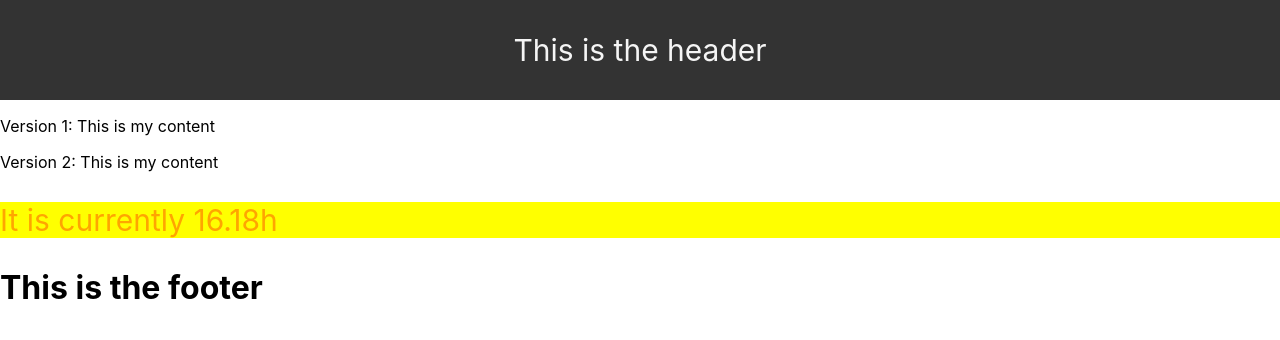
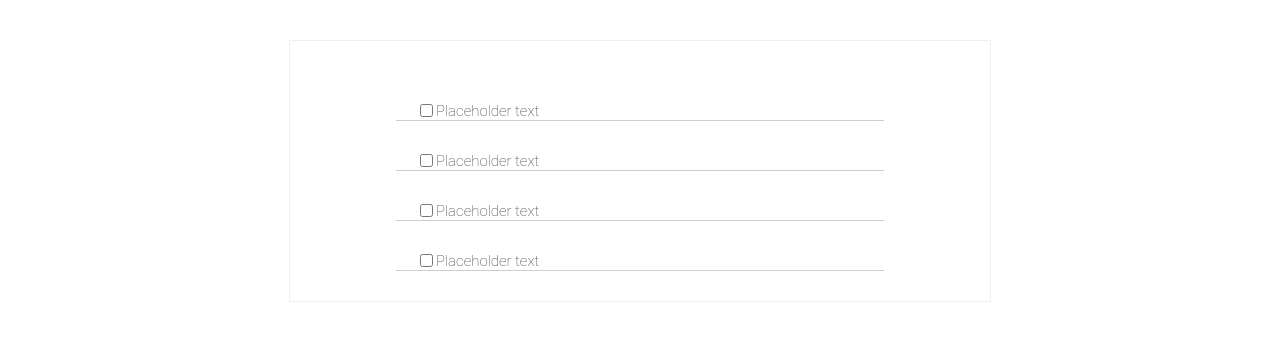
Before and after one commit to SuzanneNL/learn-react, a React (Create React App) app in the folder my-app/: page / in a window 1280 px wide. Shown: the top 340 px of the page. Built offline with nearby package versions, Linux system fonts and the light colour scheme.

Commit message:
Create to do app, with a bit of styling

```diff
--- /dev/null
+++ b/my-app/src/ToDoApp.js
@@ -0,0 +1,15 @@
+import React from 'react';
+import ToDoItem from './components/ToDoItem'
+
+function ToDoApp () {
+	return (
+		<div className="to-do-list">
+			<ToDoItem />
+            <ToDoItem />
+            <ToDoItem />
+            <ToDoItem />
+		</div>
+	)
+}
+
+export default ToDoApp
--- /dev/null
+++ b/my-app/src/components/ToDoItem.js
@@ -0,0 +1,12 @@
+import React from 'react';
+
+function ToDoItem () {
+	return (
+		<div className="to-do-item">
+			<input type="checkbox" />
+			<span>Placeholder text</span>
+		</div>
+	)
+}
+
+export default ToDoItem
--- a/my-app/src/index.css
+++ b/my-app/src/index.css
@@ -23,3 +23,29 @@ code {
   justify-content: center;
   align-items: center;
 }
+
+.to-do-list {
+  background-color: white;
+  margin: auto;
+  width: 50%;
+  display: flex;
+  flex-direction: column;
+  align-items: center;
+  border: 1px solid #efefef;
+  box-shadow:#3330 1px 1px rgba(0,0,0,0.15);
+  padding: 30px;
+  margin-top: 40px;
+}
+
+.to-do-item {
+  display: flex;
+  justify-content: flex-start;
+  align-items: center;
+  padding: 30px 20px 0;
+  width: 70%;
+  border-bottom: 1px solid #cecece;
+  font-family: Roboto, sans-serif;
+  font-weight: 100;
+  font-size: 15px;
+  color: #333333;
+}
--- a/my-app/src/index.js
+++ b/my-app/src/index.js
@@ -4,10 +4,10 @@ import './index.css';
 import App from './App';
 import reportWebVitals from './reportWebVitals';
 
-import MyApp from './MyApp';
+import ToDoApp from './ToDoApp';
 
 ReactDOM.render(
-  <MyApp />,
+  <ToDoApp />,
   document.getElementById("root")
   )
 
```
